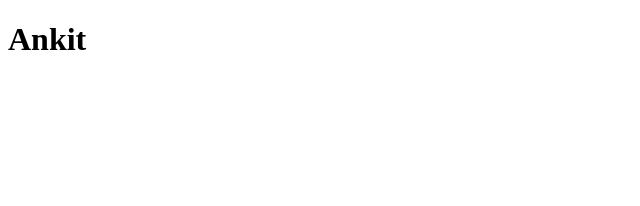
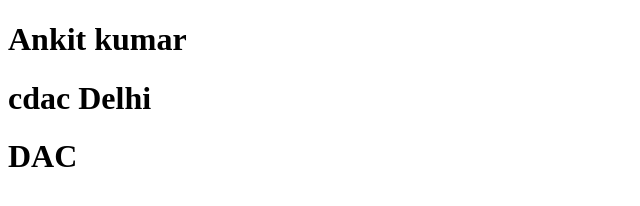
Before and after one commit to CEIT123/Demo, a plain HTML site: page index.html in a window 1280 px wide. Shown: the whole page, without its empty margins (0-640 px from the left). Drawn offline with Linux system fonts and the light colour scheme.

Commit message:
all changes done

```diff
--- a/index.html
+++ b/index.html
@@ -2,7 +2,9 @@
 <html>
 <body>
 
-<h1>Ankit </h1>
+<h1>Ankit kumar </h1>
+<h1>cdac Delhi </h1>
+<h1>DAC </h1>
 
 </body>
 </html>
```
